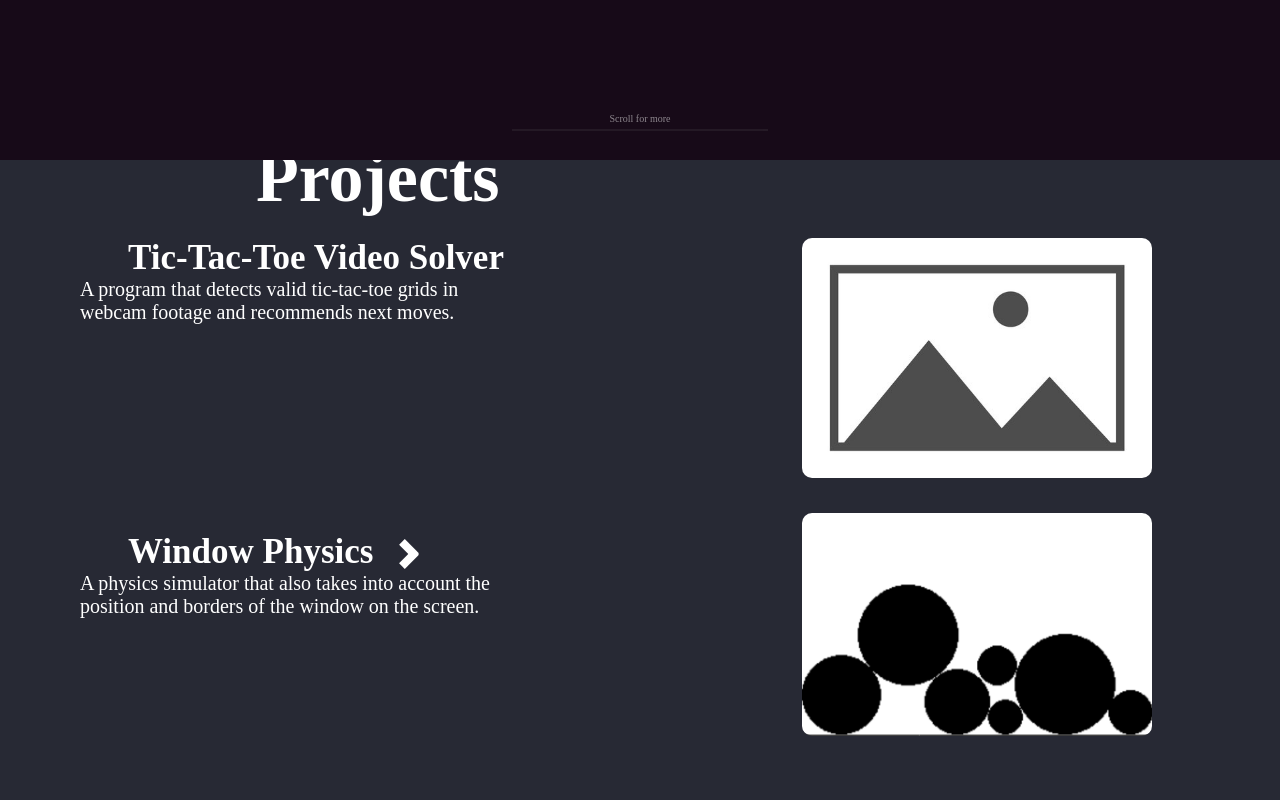
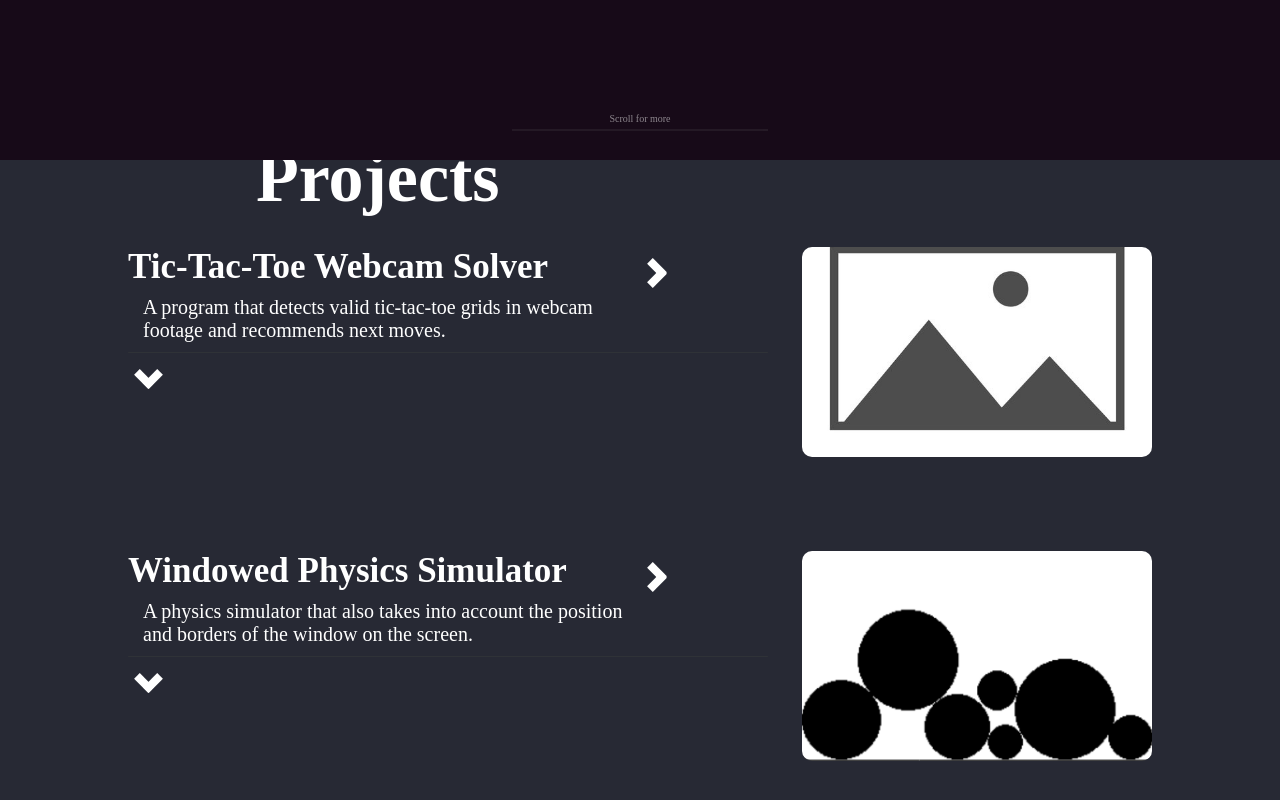
Before and after one commit to ChimeraLC/ChimeraLC.github.io, a plain HTML site: page index.html in a window 1280 px wide. Shown: the part 640-1440 px from the top of the page. Drawn offline with Linux system fonts and the light colour scheme.

Commit message:
Added elements

```diff
--- a/index.html
+++ b/index.html
@@ -161,6 +161,28 @@ Complex Analysis, Into to Math Cryptography
         <div class = "resume-label">
           <h2>Experience</h2>
         </div>
+        <!--
+        <div class = "resume-line">
+          <h2>Undergraduate Research Assistant </h2>
+          <h3>May 2023 - Present</h3>
+          <h3>Rice D2K Lab</h3>
+
+          <div class = "resume-expandable">
+            <input type="checkbox" id = "resume-expand2" class = "resume-input">
+            <label for = "resume-expand2">
+              <span></span>
+              <span></span>
+            </label>
+            <div class = "resume-expand">
+              <p>
+              I'm assisting graduate students on a research project involving
+              time series and anomaly detection.
+               </p>
+            </div>
+          </div>
+
+        </div>
+        -->
         <div class = "resume-line">
           <h2>Mathematics Teaching Assistant </h2>
           <h3>May 2022 - August 2022</h3>
@@ -182,7 +204,6 @@ Complex Analysis, Into to Math Cryptography
           </div>
 
         </div>
-
         <!--
         <div class = "resume-line">
           <h2>Undergraduate Research Assistant </h2>
@@ -233,44 +254,79 @@ Complex Analysis, Into to Math Cryptography
       <h1>Projects</h1>
 
       <div class = "projects-element">
+        <div class = "projects-desc">
         <h2>
-          Tic-Tac-Toe Video Solver</h2>
+          Tic-Tac-Toe Webcam Solver</h2>
+          <h3>
+            A program that detects valid tic-tac-toe grids in webcam footage and recommends next moves.
+          </h3>
 
-          <div style = "width: 500px; right: 10px;">
-            <h3> A program that detects valid tic-tac-toe grids in webcam footage and recommends next moves.</h3>
-          </div>
+        </div>
+        <input type="checkbox" id = "projects-expand1" class = "projects-input">
+        <label class = "video-label" for = "projects-expand1">
+          <span></span>
+          <span></span>
+        </label>
+        <video width="350" controls autoplay muted>
+          <source src="vid-windowPhysics.mp4" type="video/mp4">
+        </video>
+
+
+        <input type="checkbox" id = "projects-info-expand1" class = "projects-info">
+        <div class = "projects-expand">
+          Info to be added here.
+          Code can be found <a href = "https://github.com/ChimeraLC/TTT-VIdeo-Solver">
+            here
+          </a>
+        </div>
+        <label class = "info-label" for = "projects-info-expand1">
+          <span></span>
+          <span></span>
+        </label>
+
+
         <div class = "projects-image">
           <h3> https://github.com/ChimeraLC/TTT-Video-Solver</h3>
           <a href = "https://github.com/ChimeraLC/TTT-VIdeo-Solver">
-          <img src="placeholder.jpg" alt="Project Image" width="350px">
+          <img src="placeholder.jpg" alt="Project Image">
         </a>
         </div>
     </div>
       <div class = "projects-element">
-          <h2> Window Physics</h2>
 
-
+        <div class = "projects-desc">
+          <h2> Windowed Physics Simulator</h2>
+          <h3>
+              A physics simulator that also takes into account the position and borders of the window on the screen.
+          </h3>
+        </div>
         <input type="checkbox" id = "projects-expand2" class = "projects-input">
-        <label for = "projects-expand2">
+        <label  class = "video-label" for = "projects-expand2">
           <span></span>
           <span></span>
         </label>
-        <video width="350" height="240" controls autoplay muted>
+        <video width="350" controls autoplay muted>
           <source src="vid-windowPhysics.mp4" type="video/mp4">
         </video>
 
-          <div style = "width: 500px; right: 10px;">
-            <h3> A physics simulator that also takes into account the position and borders of the window on the screen.</h3>
-          </div>
+        <input type="checkbox" id = "projects-info-expand2" class = "projects-info">
+        <div class = "projects-expand">
+          Info to be added here.
+          Code can be found <a href = "https://github.com/ChimeraLC/WindowPhysics">
+            here
+          </a>
+        </div>
+        <label class = "info-label" for = "projects-info-expand2">
+          <span></span>
+          <span></span>
+        </label>
 
-
-          <div class = "projects-image">
+        <div class = "projects-image">
             <h3> https://github.com/ChimeraLC/WindowPhysics</h3>
             <a href = "https://github.com/ChimeraLC/WindowPhysics">
-            <img src="img-windowphysics.png" alt="Project Image" width="350px">
+            <img src="img-windowphysics.png" alt="Project Image">
           </a>
-          </div>
-      </div>
+        </div>
 
 
 
--- a/styleProjects.css
+++ b/styleProjects.css
@@ -17,33 +17,114 @@
 
 .projects-element {
     position: relative;
-    height: 275px
+    min-height: 275px;
 }
-/* First line */
+.projects-desc {
+    position: relative;
+    display: block;
+    left: 10%;
+    width: 40%;
+}
+/* first line */
+.projects-desc h2 {
+    font-size: 35px;
+}
+
+/* Description */
+.projects-desc h3 {
+    font-size: 20px;
+    padding-left: 15px;
+    margin-top: -20px;
+    font-weight: normal;
+}
+/* First line
 .projects-element h2 {
     display: inline;
     font-size: 35px;
-    padding-left: 10%;
+}
+*/
+
+/* More info markers */
+.projects-info {
+    display: none;
+}
+.projects .info-label {
+    width: 40px;
+    height: 30px;
+    display: block;
+    background-color:rgba(8, 140, 255, 0);
+    left: 10%;
+    position: relative;
+}
+.projects-expand {
+    position: relative;
+    height: 1px;
+    overflow: hidden;
+    transition: height 0.5s ease-out;
+    margin-top: -10px;
+    margin-bottom: 10px;
+    width: 50%;
+    left: 10%;
+    background-color:var(--text-dark-expand);
+    border-radius: 2px;
 }
 
-/* More info markers */
+.projects-info:checked ~.projects-expand {
+    height: 200px;
+
+    transition: height 1.5s;
+}
+.projects-info:checked + label{
+    background-color:antiquewhite
+}
+.projects .info-label span:nth-child(1){
+    position: absolute;
+    background-color: white;
+    transform: rotate(45deg);
+    width: 20px;
+    height: 8px;
+    top: 12px;
+    left: 6px;
+    transition: 1s;
+}
+.projects .info-label span:nth-child(2){
+
+    position: absolute;
+    background-color: white;
+    transform: rotate(-45deg);
+    top: 12px;
+    left: 15px;
+    width: 20px;
+    height: 8px;
+    transition: 1s;
+}
+
+.projects-info:checked ~.info-label span:nth-child(1) {
+    transform: rotate(-45deg);
+    width: 20px;
+}
+.projects-info:checked ~.info-label span:nth-child(2) {
+    transform: rotate(45deg);
+    width: 20px;
+}
+/* Video display markers */
 .projects-input {
     display: none;
 }
 
-.projects label {
+.projects .video-label {
     width: 40px;
     height: 50px;
-    display: inline-block;
+    display: block;
     background-color:rgba(8, 140, 255, 0);
-    left:15px;
-    position: relative;
-    top: 15px;
+    left: 50%;
+    position: absolute;
+    top: -0px;
 }
-.projects label:hover {
+.projects .video-label:hover {
     cursor: pointer;
 }
-.projects label span:nth-child(1){
+.projects .video-label span:nth-child(1){
     position: absolute;
     background-color: white;
     transform: rotate(45deg);
@@ -53,7 +134,7 @@
     left: 7px;
     transition: 0.5s;
 }
-.projects label span:nth-child(2){
+.projects .video-label span:nth-child(2){
 
     position: absolute;
     background-color: white;
@@ -64,13 +145,13 @@
     height: 8px;
     transition: 0.5s;
 }
-.projects-input:checked + label span:nth-child(1) {
+.projects-input:checked + .video-label span:nth-child(1) {
     transform: rotate(90deg);
     left: 0px;
     top: 22px;
     width: 20px;
 }
-.projects-input:checked + label span:nth-child(2) {
+.projects-input:checked + .video-label span:nth-child(2) {
     transform: rotate(-90deg);
     left: 15px;
     top: 22px;
@@ -80,7 +161,7 @@ video {
     z-index: 1;
     position: absolute;
     right: 10%;
-    top: -15px;
+    top: 0px;
     display: none;
 }
 .projects-input:checked ~ video {
@@ -89,16 +170,13 @@ video {
 .projects-input:checked ~ .projects-image {
     display: none;
 }
-/* Following stuff */
-.projects-element h3 {
-    font-size: 20px;
-    padding-left: 16%;
-    margin-top: 0px;
-    font-weight: normal;
-}
 .projects-element img {
     transition: 0.5s;
     border-radius: 10px;
+    width: 350px;
+    height: 210px;
+    object-fit: cover;
+    object-position: 100% 100%;
 }
 .projects-image:hover img {
     opacity: 0.4;
@@ -106,10 +184,10 @@ video {
 .projects-image h3 {
     text-align: center;
     font-weight: normal;
-    margin-left: -30px;
+    margin-left: 30px;
     font-size: 15px;
     position: absolute;
-    top: 45%;
+    top: 40%;
     opacity: 0;
 }
 
--- a/styleResume.css
+++ b/styleResume.css
@@ -151,7 +151,7 @@ body.dark-mode .resume-expand {
 .resume hr {
     margin-top: 40px;
     margin-bottom: 15px;
-    width: 70%;
+    width: 75%;
     opacity: 0.2;
 }
 /* Click for more info markers */
@@ -160,7 +160,7 @@ body.dark-mode .resume-expand {
 }
 .resume-expandable label {
     position: absolute;
-    right: -5%;
+    right: -10%;
     top: 30px;
     display: block;
     width: 50px;
```
